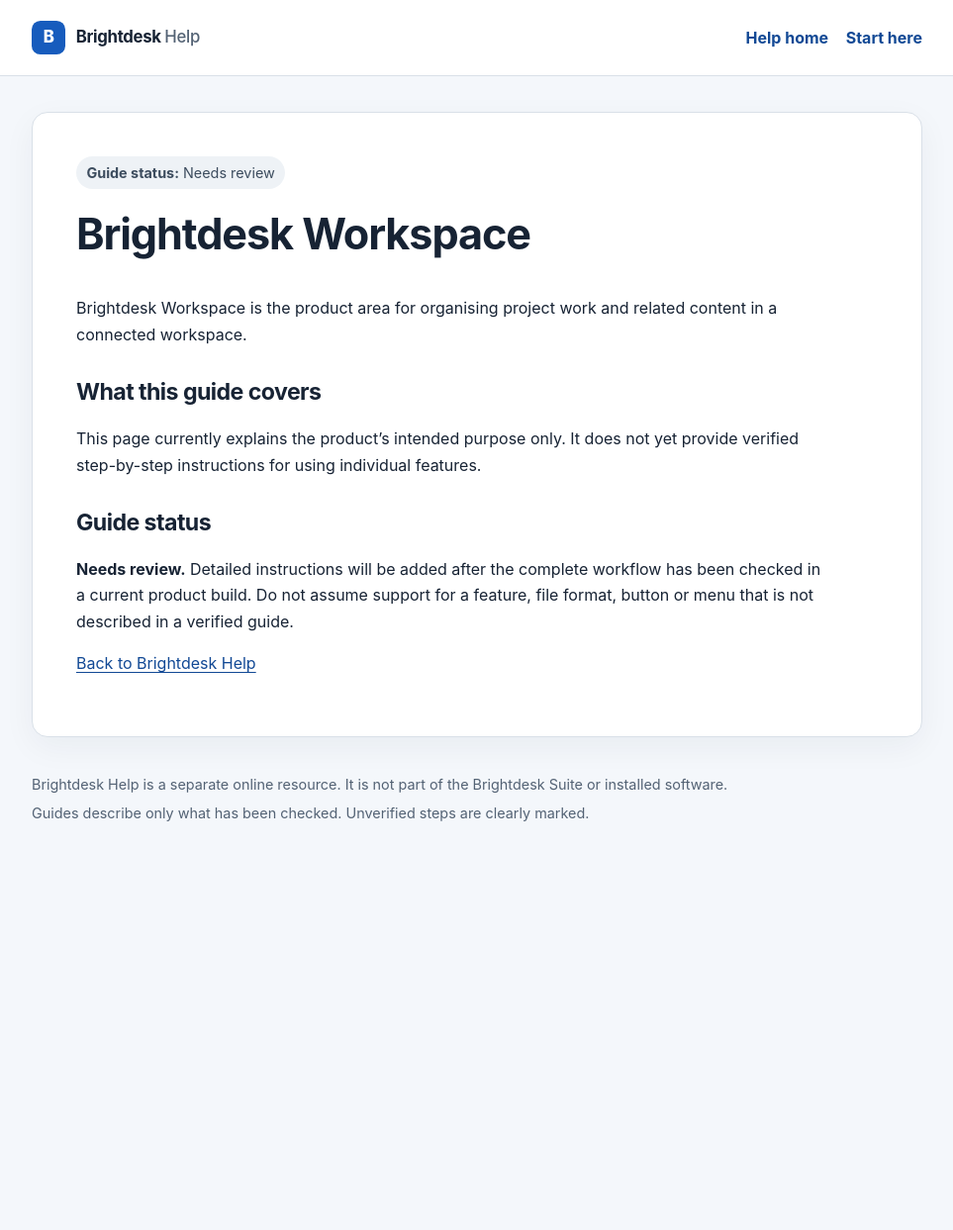
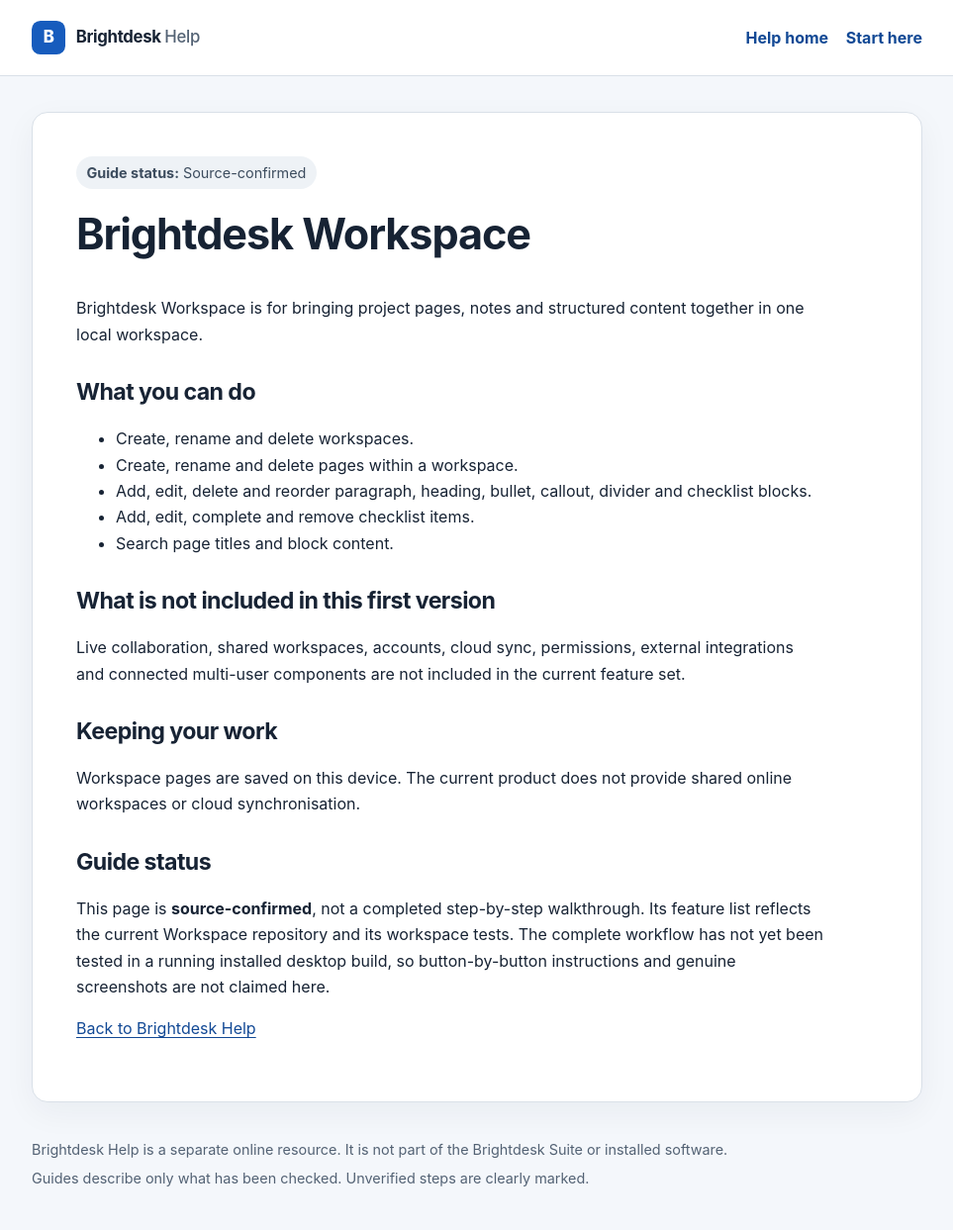
Before and after one commit to conz20/Brightdesk-Wiki, a Jekyll site: the page built from docs/products/workspace.md, in a window 1280 px wide. Shown: the whole page at 99% size, without its empty margins (158-1121 px from the left). Built offline with Jekyll 4.4.1, drawn with Linux system fonts in a browser that asks for light colours; before the commit the page ends 900 px from its top, so only the background shows below that.

Commit message:
docs: expand source-confirmed customer product guides

```diff
--- a/docs/products/workspace.md
+++ b/docs/products/workspace.md
@@ -1,21 +1,33 @@
 ---
 layout: default
 title: Brightdesk Workspace
-description: Help and guide status for Brightdesk Workspace.
-status: Needs review
+description: What Brightdesk Workspace can do and what is not included yet.
+status: Source-confirmed
 permalink: /products/workspace.html
 ---
 
 # Brightdesk Workspace
 
-Brightdesk Workspace is the product area for organising project work and related content in a connected workspace.
+Brightdesk Workspace is for bringing project pages, notes and structured content together in one local workspace.
 
-## What this guide covers
+## What you can do
 
-This page currently explains the product's intended purpose only. It does not yet provide verified step-by-step instructions for using individual features.
+- Create, rename and delete workspaces.
+- Create, rename and delete pages within a workspace.
+- Add, edit, delete and reorder paragraph, heading, bullet, callout, divider and checklist blocks.
+- Add, edit, complete and remove checklist items.
+- Search page titles and block content.
+
+## What is not included in this first version
+
+Live collaboration, shared workspaces, accounts, cloud sync, permissions, external integrations and connected multi-user components are not included in the current feature set.
+
+## Keeping your work
+
+Workspace pages are saved on this device. The current product does not provide shared online workspaces or cloud synchronisation.
 
 ## Guide status
 
-**Needs review.** Detailed instructions will be added after the complete workflow has been checked in a current product build. Do not assume support for a feature, file format, button or menu that is not described in a verified guide.
+This page is **source-confirmed**, not a completed step-by-step walkthrough. Its feature list reflects the current Workspace repository and its workspace tests. The complete workflow has not yet been tested in a running installed desktop build, so button-by-button instructions and genuine screenshots are not claimed here.
 
 [Back to Brightdesk Help](../index.html)
```
